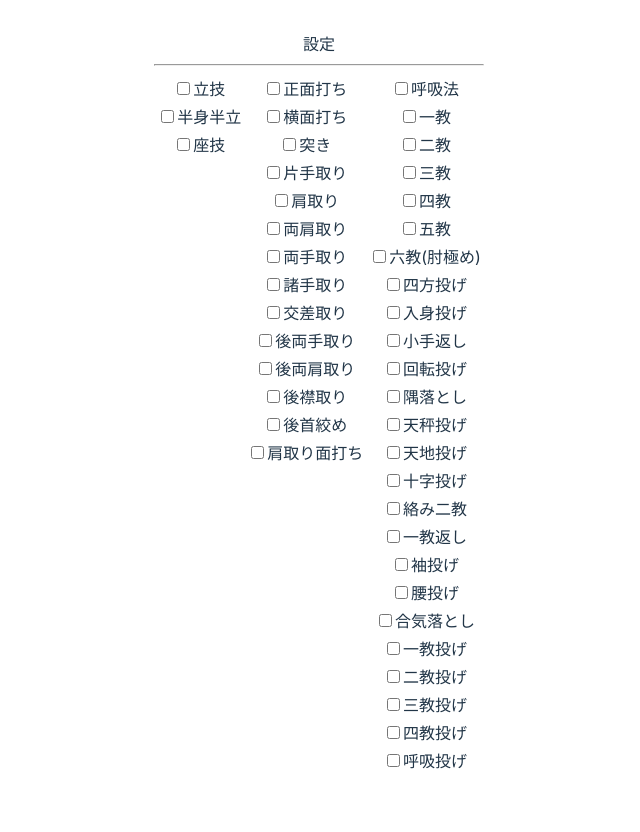
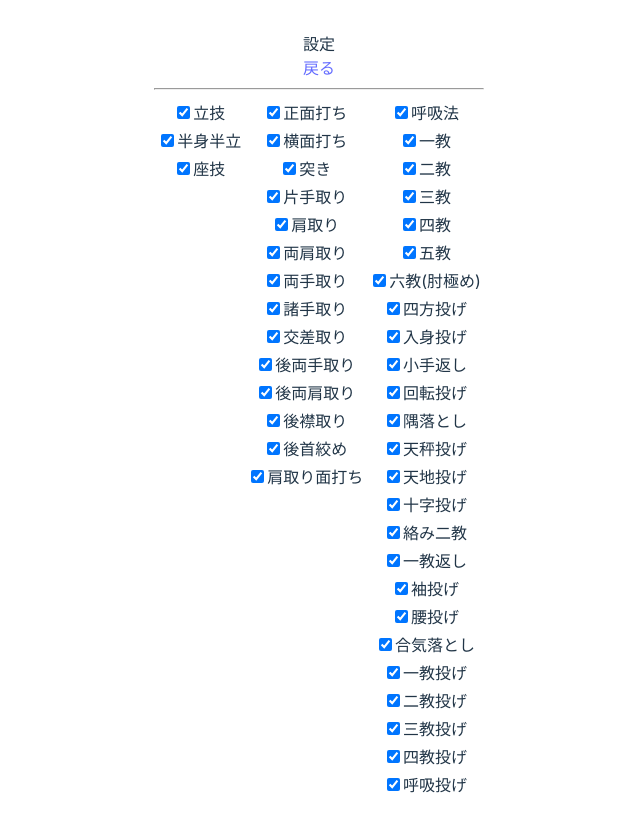
Before and after one commit to SparrowDev514/aikido-practice-planner, a React (Vite) app: page /settings in a window 1280 px wide. Shown: the whole page, without its empty margins (321-961 px from the left). Before the commit the page ends 808 px from the top, so only its background shows below. Built offline with nearby package versions, Linux system fonts and the light colour scheme.

Commit message:
handle settings

```diff
--- a/src/atoms/index.ts
+++ b/src/atoms/index.ts
@@ -1,17 +1,18 @@
 import { atom } from "recoil";
 import { Torikata, Waza } from "../types/type";
+import { tachikataList, torikataList, wazaList } from "../consts/index";
 
 export const tachikataAtom = atom<string[]>({
   key: "tachikataAtom",
-  default: [],
+  default: tachikataList,
 });
 
 export const torikataAtom = atom<Torikata[]>({
   key: "torikataAtom",
-  default: [],
+  default: torikataList,
 });
 
 export const wazaAtom = atom<Waza[]>({
   key: "wazaAtom",
-  default: [],
+  default: wazaList,
 });
--- a/src/pages/Generater.tsx
+++ b/src/pages/Generater.tsx
@@ -1,10 +1,14 @@
 import { useState } from "react";
 import { Link } from "react-router-dom";
-import { tachikataList, torikataList, wazaList } from "../consts/index";
+import { useRecoilValue } from "recoil";
+import { tachikataAtom, torikataAtom, wazaAtom } from "../atoms";
 import { Torikata, Waza } from "../types/type";
 
 const Generater = () => {
   const [kataList, setKataList] = useState<string[]>([]);
+  const tachikataList: string[] = useRecoilValue(tachikataAtom);
+  const torikataList: Torikata[] = useRecoilValue(torikataAtom);
+  const wazaList: Waza[] = useRecoilValue(wazaAtom);
 
   const generateKataList = () => {
     const temporaryLataList: string[] = [];
@@ -45,6 +49,7 @@ const Generater = () => {
     <>
       <div>合気道稽古内容ジェネレーター</div>
       <input type="button" value="生成する" onClick={generateKataList} />
+      <br />
       <Link to="settings">設定</Link>
       <hr />
       <table>
--- a/src/pages/Settings.tsx
+++ b/src/pages/Settings.tsx
@@ -1,3 +1,4 @@
+import { Link } from "react-router-dom";
 import { useRecoilState } from "recoil";
 import { tachikataAtom, torikataAtom, wazaAtom } from "../atoms";
 import { tachikataList, torikataList, wazaList } from "../consts/index";
@@ -46,6 +47,7 @@ const Settings = () => {
   return (
     <>
       <div>設定</div>
+      <Link to="/">戻る</Link>
       <hr />
       <table style={{ display: "flex" }}>
         <tbody>
@@ -56,6 +58,7 @@ const Settings = () => {
                   <input
                     type="checkbox"
                     name="tachikata"
+                    defaultChecked={selectedTachikataList.includes(tachikata)}
                     onChange={() => handleTachikata(tachikata)}
                   />
                   {tachikata}
@@ -72,6 +75,7 @@ const Settings = () => {
                   <input
                     type="checkbox"
                     name="torikata"
+                    defaultChecked={selectedTorikataList.includes(torikata)}
                     onChange={() => handleTorikataKata(torikata)}
                   />
                   {torikata.name}
@@ -88,6 +92,7 @@ const Settings = () => {
                   <input
                     type="checkbox"
                     name="waza"
+                    defaultChecked={selectedWazaList.includes(waza)}
                     onChange={() => handleWaza(waza)}
                   />
                   {waza.name}
```
